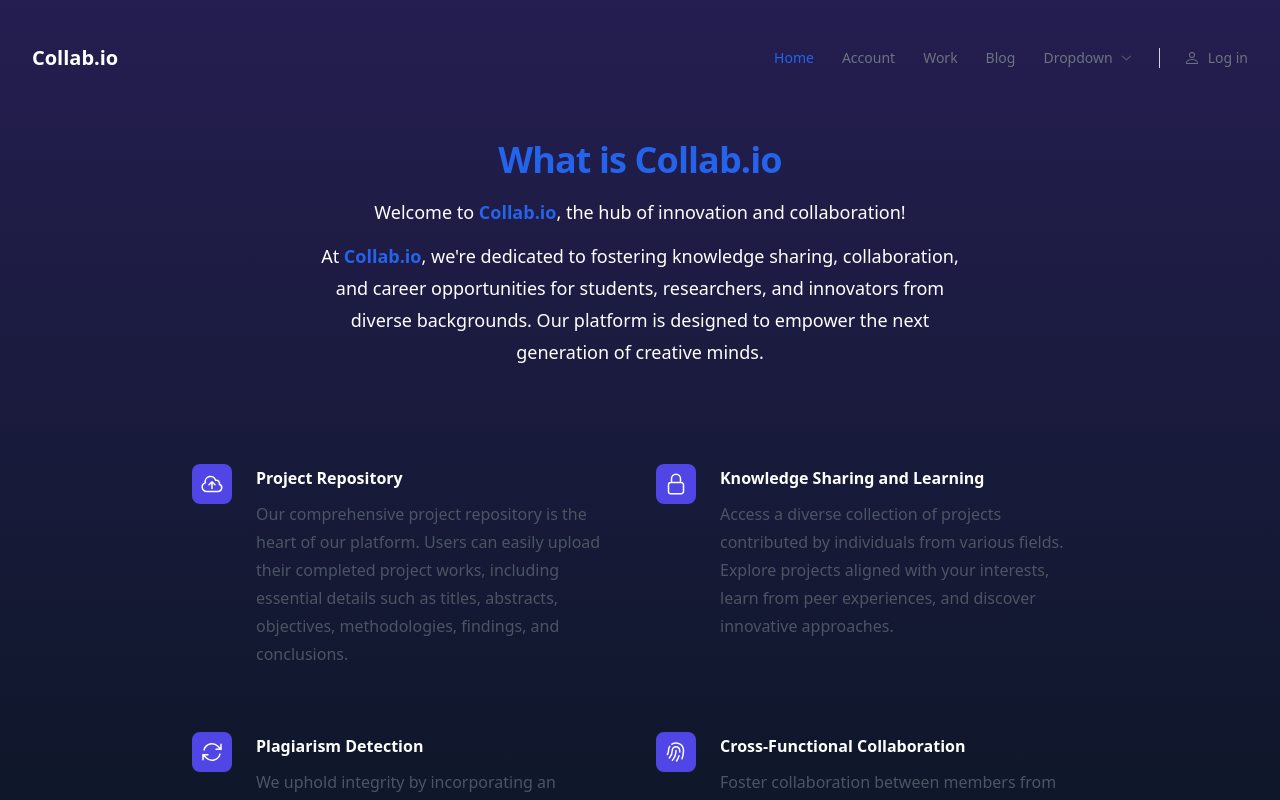
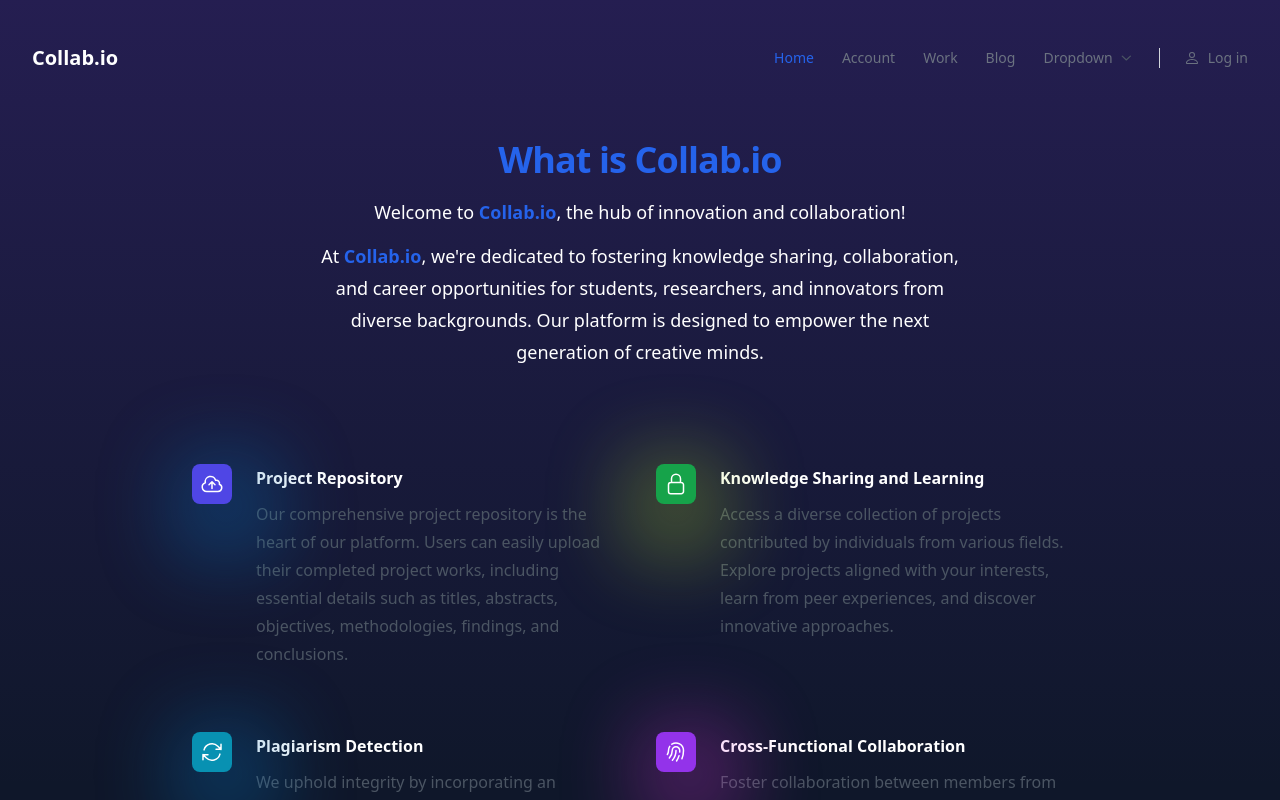
Before and after one commit to nikhilbhatia08/collab.io, a React (Create React App) app: page /getstarted in a window 1280 px wide. Shown: the top 800 px of the page. Built offline with nearby package versions, Linux system fonts and the light colour scheme.

Commit message:
get started

```diff
--- a/src/components/Getstarted.jsx
+++ b/src/components/Getstarted.jsx
@@ -14,7 +14,7 @@ function Getstarted() {
             <dl class="grid max-w-xl grid-cols-1 gap-x-8 gap-y-10 lg:max-w-none lg:grid-cols-2 lg:gap-y-16">
               <div class="relative pl-16">
                 <dt class="text-base font-semibold leading-7 text-gray-900">
-                  <div class="absolute left-0 top-0 flex h-10 w-10 items-center justify-center rounded-lg bg-indigo-600">
+                  <div class="absolute shadow-[14px_22px_70px__40px_rgba(8,_112,_184,_0.3)] left-0 top-0 flex h-10 w-10 items-center justify-center rounded-lg bg-indigo-600">
                     <svg class="h-6 w-6 text-white" fill="none" viewBox="0 0 24 24" stroke-width="1.5" stroke="currentColor" aria-hidden="true">
                       <path stroke-linecap="round" stroke-linejoin="round" d="M12 16.5V9.75m0 0l3 3m-3-3l-3 3M6.75 19.5a4.5 4.5 0 01-1.41-8.775 5.25 5.25 0 0110.233-2.33 3 3 0 013.758 3.848A3.752 3.752 0 0118 19.5H6.75z" />
                     </svg>
@@ -25,7 +25,7 @@ function Getstarted() {
               </div>
               <div class="relative pl-16">
                 <dt class="text-base font-semibold leading-7 text-gray-900">
-                  <div class="absolute left-0 top-0 flex h-10 w-10 items-center justify-center rounded-lg bg-indigo-600">
+                  <div class="absolute shadow-[0px_22px_70px__40px_rgba(178,_222,_39,_0.25)] left-0 top-0 flex h-10 w-10 items-center justify-center rounded-lg bg-green-600">
                     <svg class="h-6 w-6 text-white" fill="none" viewBox="0 0 24 24" stroke-width="1.5" stroke="currentColor" aria-hidden="true">
                       <path stroke-linecap="round" stroke-linejoin="round" d="M16.5 10.5V6.75a4.5 4.5 0 10-9 0v3.75m-.75 11.25h10.5a2.25 2.25 0 002.25-2.25v-6.75a2.25 2.25 0 00-2.25-2.25H6.75a2.25 2.25 0 00-2.25 2.25v6.75a2.25 2.25 0 002.25 2.25z" />
                     </svg>
@@ -36,7 +36,7 @@ function Getstarted() {
               </div>
               <div class="relative pl-16">
                 <dt class="text-base font-semibold leading-7 text-gray-900">
-                  <div class="absolute left-0 top-0 flex h-10 w-10 items-center justify-center rounded-lg bg-indigo-600">
+                  <div class="absolute shadow-[14px_22px_70px__40px_rgba(8,_112,_184,_0.3)] left-0 top-0 flex h-10 w-10 items-center justify-center rounded-lg bg-cyan-600">
                     <svg class="h-6 w-6 text-white" fill="none" viewBox="0 0 24 24" stroke-width="1.5" stroke="currentColor" aria-hidden="true">
                       <path stroke-linecap="round" stroke-linejoin="round" d="M16.023 9.348h4.992v-.001M2.985 19.644v-4.992m0 0h4.992m-4.993 0l3.181 3.183a8.25 8.25 0 0013.803-3.7M4.031 9.865a8.25 8.25 0 0113.803-3.7l3.181 3.182m0-4.991v4.99" />
                     </svg>
@@ -47,7 +47,7 @@ function Getstarted() {
               </div>
               <div class="relative pl-16">
                 <dt class="text-base font-semibold leading-7 text-gray-900">
-                  <div class="absolute left-0 top-0 flex h-10 w-10 items-center justify-center rounded-lg bg-indigo-600">
+                  <div class="absolute shadow-[14px_22px_70px__40px_rgba(219,_47,_220,_0.25)] left-0 top-0 flex h-10 w-10 items-center justify-center rounded-lg bg-purple-600">
                     <svg class="h-6 w-6 text-white" fill="none" viewBox="0 0 24 24" stroke-width="1.5" stroke="currentColor" aria-hidden="true">
                       <path stroke-linecap="round" stroke-linejoin="round" d="M7.864 4.243A7.5 7.5 0 0119.5 10.5c0 2.92-.556 5.709-1.568 8.268M5.742 6.364A7.465 7.465 0 004.5 10.5a7.464 7.464 0 01-1.15 3.993m1.989 3.559A11.209 11.209 0 008.25 10.5a3.75 3.75 0 117.5 0c0 .527-.021 1.049-.064 1.565M12 10.5a14.94 14.94 0 01-3.6 9.75m6.633-4.596a18.666 18.666 0 01-2.485 5.33" />
                     </svg>
```
